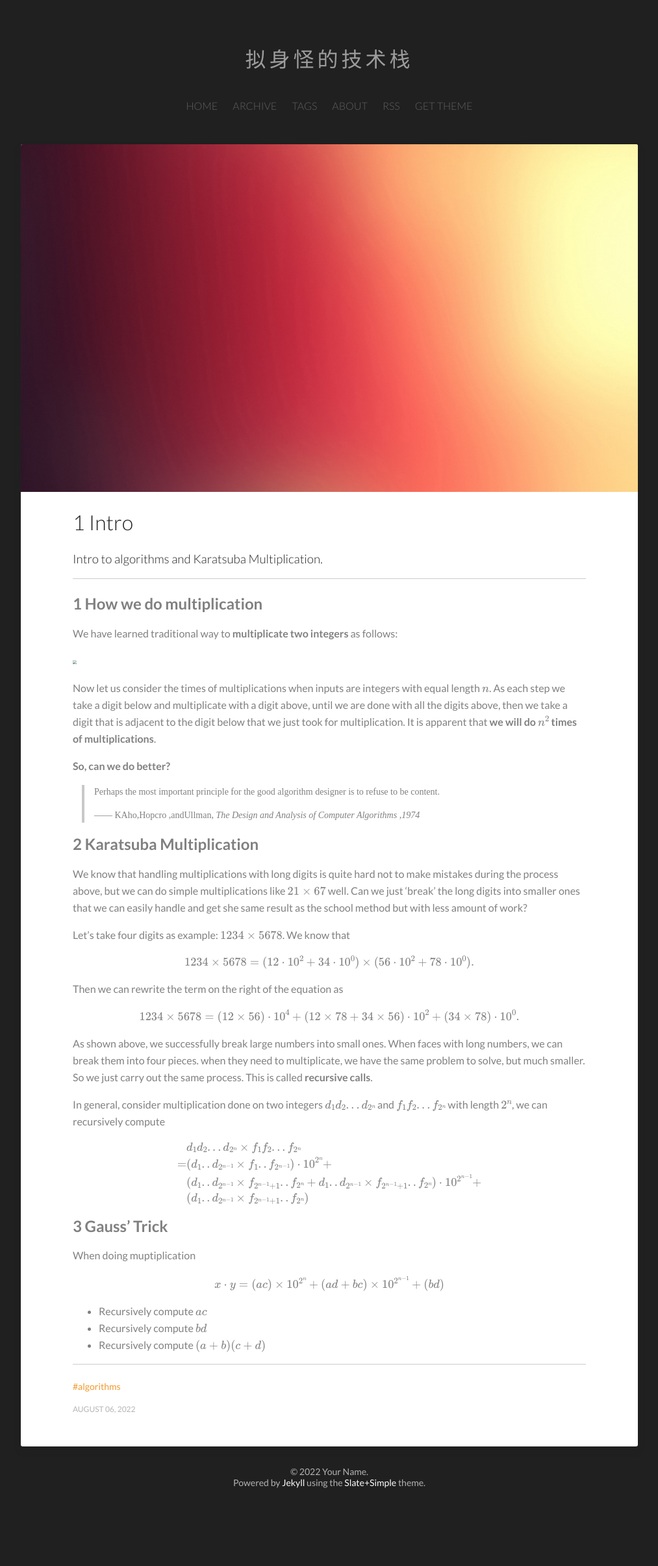
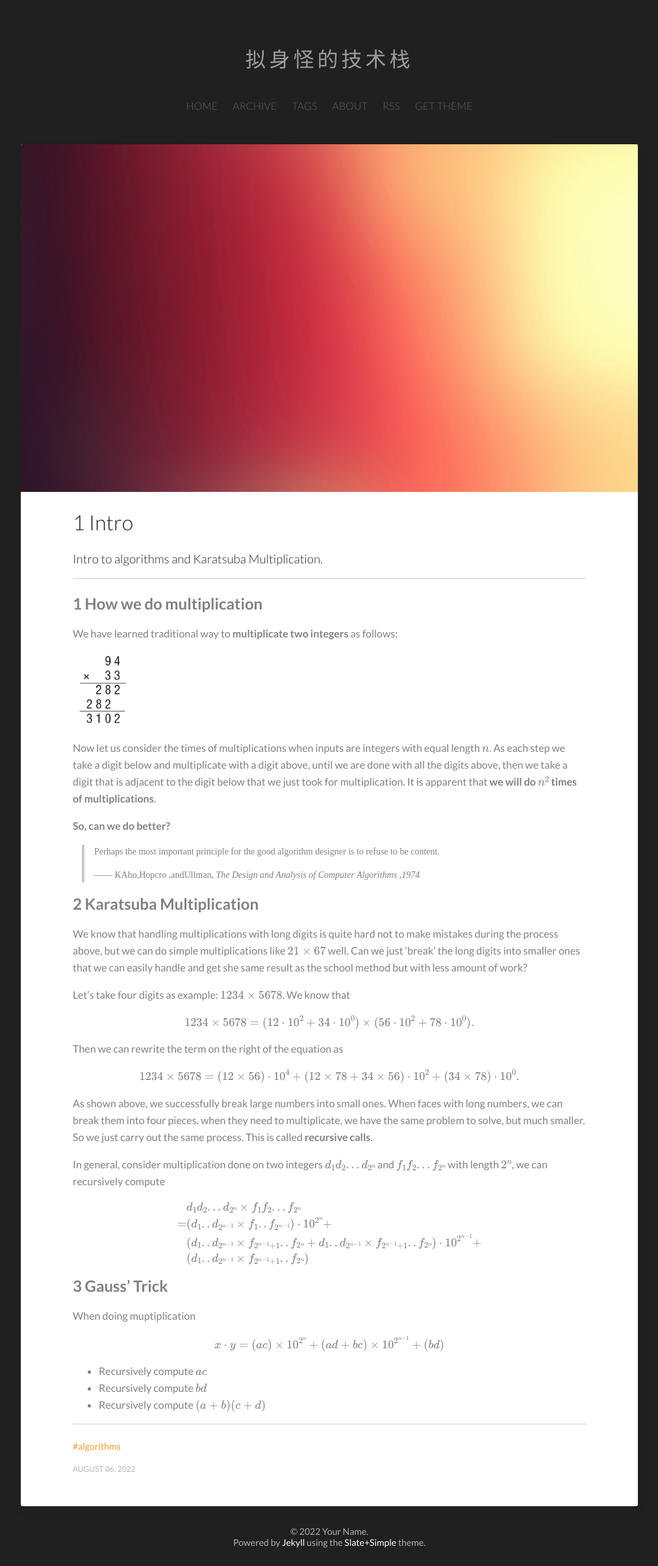
Before and after one commit to hrjtju/hrjtju.github.io, a Jekyll site: the page built from _posts/2022-08-06-1-Intro.md, in a window 1280 px wide. Shown: the whole page at 65% size, without its empty margins (133-1146 px from the left). Built offline with Jekyll 4.4.1, drawn with Linux system fonts in a browser that asks for light colours; formulas are drawn with MathJax 3; before the commit the page ends 2318 px from its top, so only the background shows below that.

Commit message:
Update 2022-08-06-1-Intro.md

```diff
--- a/_posts/2022-08-06-1-Intro.md
+++ b/_posts/2022-08-06-1-Intro.md
@@ -18,7 +18,7 @@ We have learned traditional way to **multiplicate two integers** as follows:
 
 
 
-<img src="../images/2022-08-06/image-20220806192109803.png"  style="zoom:40%" align="center">
+<img src="/images/2022-08-06/image-20220806192109803.png"  style="zoom:40%" align="center">
 
 
 
```
